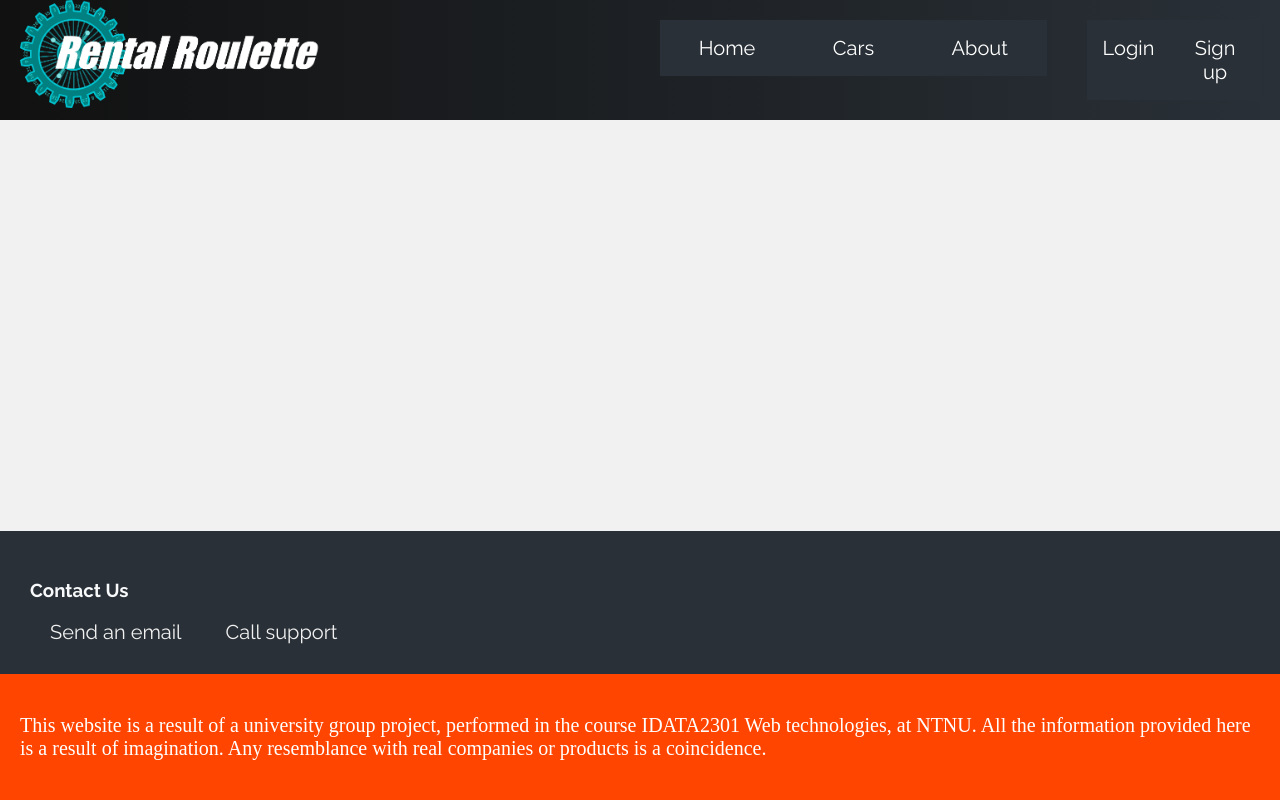
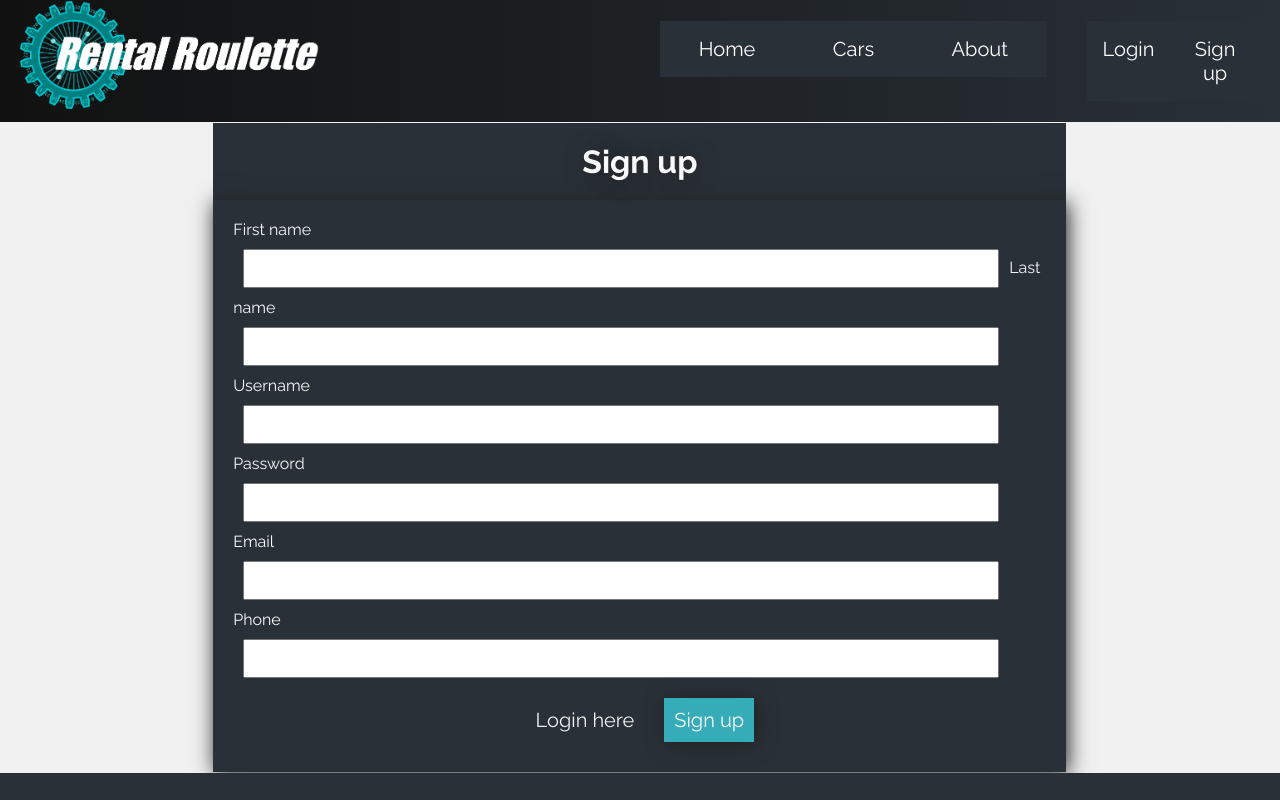
Before and after one commit to Nezerpz/IDATA2301-Project-2025, a React (Vite) app: page /signup in a window 1280 px wide. Shown: the top 800 px of the page. Built offline with nearby package versions, Linux system fonts and the light colour scheme; a web font is replaced by a local one.

Commit message:
Changed car for future backend requests. Created basic login and sign up page

```diff
--- a/package.json
+++ b/package.json
@@ -10,6 +10,7 @@
     "preview": "vite preview"
   },
   "dependencies": {
+    "prop-types": "^15.8.1",
     "react": "^18.3.1",
     "react-dom": "^18.3.1",
     "react-router-dom": "^7.1.3"
--- a/src/App.jsx
+++ b/src/App.jsx
@@ -2,6 +2,8 @@ import { Routes, Route } from 'react-router-dom';
 import Home from './pages/Home.jsx'
 import About from './pages/About.jsx'
 import Cars from './pages/Cars.jsx'
+import Login from './pages/Login.jsx'
+import Signup from "./pages/Signup.jsx";
 
 function App() {
   return (
@@ -10,6 +12,8 @@ function App() {
           <Route path="/" element={<Home />} />
           <Route path="/cars" element={<Cars />} />
           <Route path="/about" element={<About />} />
+          <Route path="/login" element={<Login />} />
+          <Route path="/signup" element={<Signup />} />
       </Routes>
       </>
   )
--- a/src/components/Car.jsx
+++ b/src/components/Car.jsx
@@ -1,15 +1,25 @@
 import "../static/css/car.css";
 import PropTypes from 'prop-types';
+import React from "react";
+import FeatureList from "./FeatureList.jsx";
 
 
 function Car ({car}) {
     return (
         <div className="car">
-            <h2>{car.numberOfSeats} {car.carModel}</h2>
+            <h2>{car.manufacturer} {car.carModel} ({car.productionYear})</h2>
             <div>
                 <div>
-                    <p><strong>Price: </strong>{car.fuelType}</p>
+                    <p><strong>Provider: </strong>{car.provider}</p>
+                    <p><strong>Price: </strong>{car.price}</p>
+                    <p><strong>Provider: </strong>{car.numberOfSeats}</p>
                     <p><strong>Transmission: </strong>{car.transmissionType}</p>
+                    <p><strong>Fuel: </strong>{car.fuelType}</p>
+                </div>
+                <div className={"features"}>
+                    {car.features.map((feature, index) => (
+                    <FeatureList key={index} feature={feature} readOnly={true} />
+                    ))}
                 </div>
             </div>
         </div>
@@ -20,11 +30,15 @@ function Car ({car}) {
 Car.propTypes = {
     car: PropTypes.shape({
         id: PropTypes.number,
+        manufacturer: PropTypes.string,
         carModel: PropTypes.string,
         numberOfSeats: PropTypes.number,
         transmissionType: PropTypes.string,
         fuelType: PropTypes.string,
-        productionYear: PropTypes.number
+        productionYear: PropTypes.number,
+        price : PropTypes.number,
+        provider: PropTypes.string,
+        features: PropTypes.array
     })
 }
 
--- /dev/null
+++ b/src/components/Feature.jsx
@@ -0,0 +1,21 @@
+import "../static/css/car.css";
+import PropTypes from 'prop-types';
+
+
+function Feature ({feature}) {
+    return (
+        <div className="feature">
+            <li>{feature.name}</li>
+        </div>
+    )
+}
+
+
+Feature.propTypes = {
+    feature: PropTypes.shape({
+        name: PropTypes.string,
+    })
+}
+
+
+export default Feature;
--- /dev/null
+++ b/src/components/FeatureList.jsx
@@ -0,0 +1,19 @@
+import PropTypes from "prop-types";
+import Feature from "./Feature.jsx";
+
+function FeatureList ({features}) {
+    return (
+        <div>
+            {features.features.map((feature, index) => (
+                <Feature key={index} feature={feature} />
+            ))}
+        </div>
+    );
+}
+FeatureList.propTypes = {
+    features: PropTypes.shape({
+        features: PropTypes.array
+    })
+}
+
+export default FeatureList;
--- a/src/components/Filters.jsx
+++ b/src/components/Filters.jsx
@@ -5,10 +5,13 @@ const filters = () => {
         <div className={"filter"}>
             <div className={"filter-header"}>
                 <h3>Filters</h3>
-
             </div>
 
             <div className={"filter-body"}>
+                <input type={"text"}
+                placeholder={"Search"}
+                onChange={event => {}}
+                />
                 <details className={"filter-item"}>
                     {/* Buttons in this function server to close or open selected category
                      TODO: Implement logic behind button opening and closing */}
@@ -17,7 +20,8 @@ const filters = () => {
                     </summary>
                     <ul>
                         <li>
-                            <input type={"checkbox"} />
+                            <input type={"checkbox"}
+                            onChange={event => {}}/>
                             <label>BMW</label>
                         </li>
                         <li>
--- /dev/null
+++ b/src/pages/Login.jsx
@@ -0,0 +1,32 @@
+import useTitle from "../components/useTitle.jsx";
+import "../static/css/loginAndSignup.css";
+
+
+function Login() {
+    useTitle("Login");
+    return (
+        <div className={"row"}>
+            <div className={"col-2"}> </div>
+            <div className={"col-8"}>
+                <div className={"login"}>
+                    <h1 className={"login-header"}>Login</h1>
+                    <form className={"login-form"}>
+                        <div>
+                            <label htmlFor="username">Username</label>
+                            <input type="username" id="username" name="username" />
+                            <label htmlFor="password">Password</label>
+                            <input type="password" id="password" name="password" />
+                        </div>
+                        <div>
+                            <a href={"/signup"}>Sign up here</a>
+                            <button type="submit">Login</button>
+                        </div>
+                    </form>
+                </div>
+            </div>
+            <div className={"col-2"}> </div>
+        </div>
+    );
+}
+
+export default Login;
--- /dev/null
+++ b/src/pages/Signup.jsx
@@ -0,0 +1,40 @@
+import useTitle from "../components/useTitle.jsx";
+import "../static/css/loginAndSignup.css";
+
+
+function Signup() {
+    useTitle("Sign up");
+    return (
+        <div className={"row"}>
+            <div className={"col-2"}> </div>
+            <div className={"col-8"}>
+                <div className={"login"}>
+                    <h1 className={"login-header"}>Sign up</h1>
+                    <form className={"login-form"}>
+                        <div>
+                            <label htmlFor="name">First name</label>
+                            <input type="name" id="name" name="name" />
+                            <label htmlFor="surname">Last name</label>
+                            <input type="surname" id="surname" name="surname" />
+                            <label htmlFor="username">Username</label>
+                            <input type="username" id="username" name="username" />
+                            <label htmlFor="password">Password</label>
+                            <input type="password" id="password" name="password" />
+                            <label htmlFor="email">Email</label>
+                            <input type="email" id="email" name="email" />
+                            <label htmlFor="phone">Phone</label>
+                            <input type="phone" id="phone" name="phone" />
+                        </div>
+                        <div>
+                            <a href={"/login"}>Login here</a>
+                            <button type="submit">Sign up</button>
+                        </div>
+                    </form>
+                </div>
+            </div>
+            <div className={"col-2"}> </div>
+        </div>
+    );
+}
+
+export default Signup;
--- a/src/static/css/columnLayout.css
+++ b/src/static/css/columnLayout.css
@@ -6,6 +6,7 @@
 
 [class*="col-"] {
     float: left;
+    padding: 1px 0;
 }
 
 .col-1 {
--- /dev/null
+++ b/src/static/css/loginAndSignup.css
@@ -0,0 +1,41 @@
+@import "./index.css";
+
+.login-header{
+    background-color: var(--main-color);
+    padding: 20px;
+    text-align: center;
+    margin: 0;
+    color: var(--heading-color-light);
+    font-size: 200%;
+    font-family: Raleway;
+    text-shadow: 2px 2px 20px var(--dark-shadow-color);
+}
+
+.login-form{
+    display: flex;
+    flex-direction: column;
+    align-items: center;
+    padding: 20px;
+
+    color: var(--heading-color-light);
+    font-family: Raleway;
+    box-shadow: 2px 2px 20px var(--dark-shadow-color);
+    background-color: var(--main-color);
+}
+
+.login-form input{
+    width: 90%;
+    padding: 10px;
+    margin: 10px;
+
+}
+
+.login-form button{
+    padding: 10px;
+    margin: 10px;
+
+    background-color: var(--button-color);
+    color: var(--heading-color-light);
+    box-shadow: 2px 2px 20px var(--dark-shadow-color);
+    align-self: flex-end;
+}
```
Also changed, not shown: 1 other file (tests, documents, lock files or other folders).
